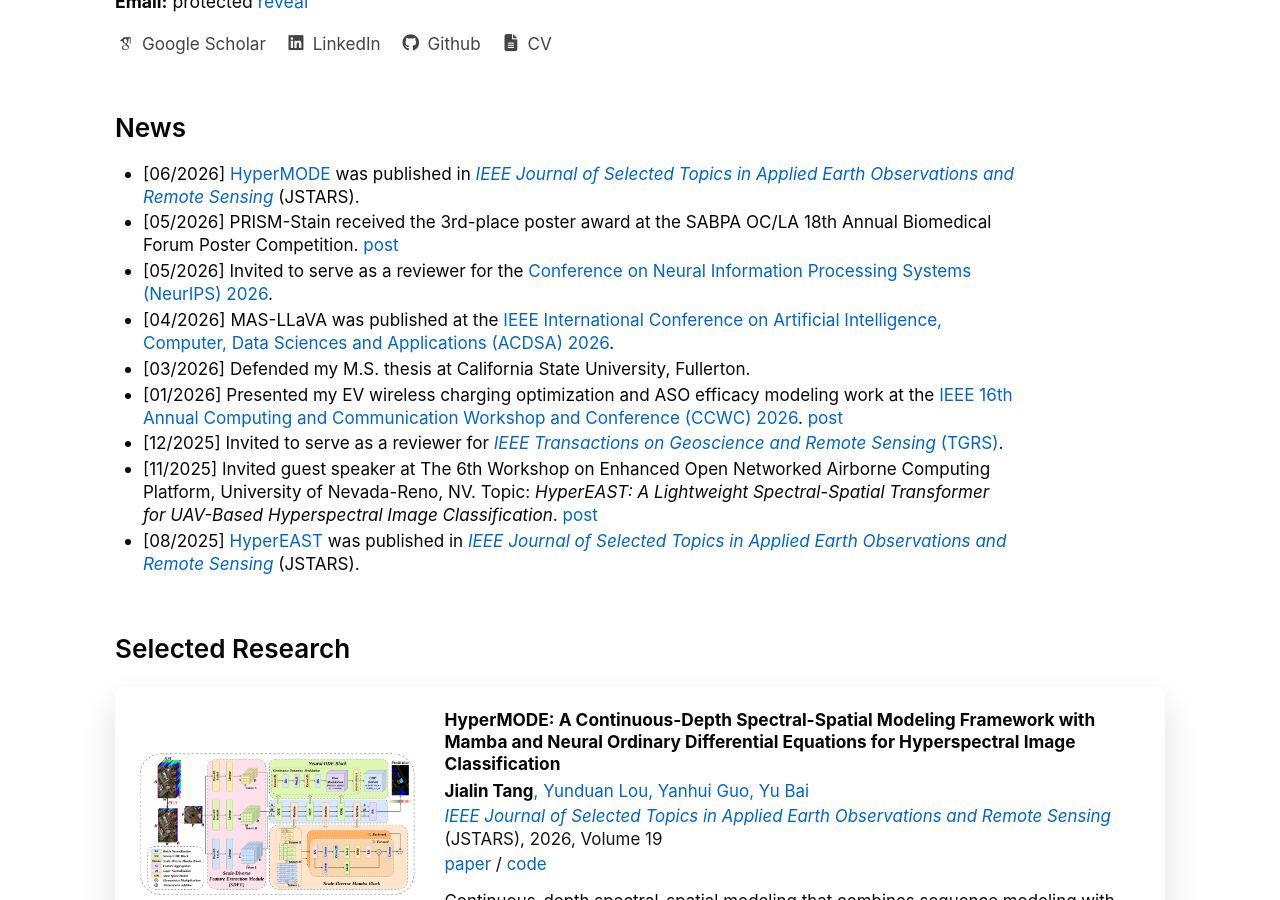
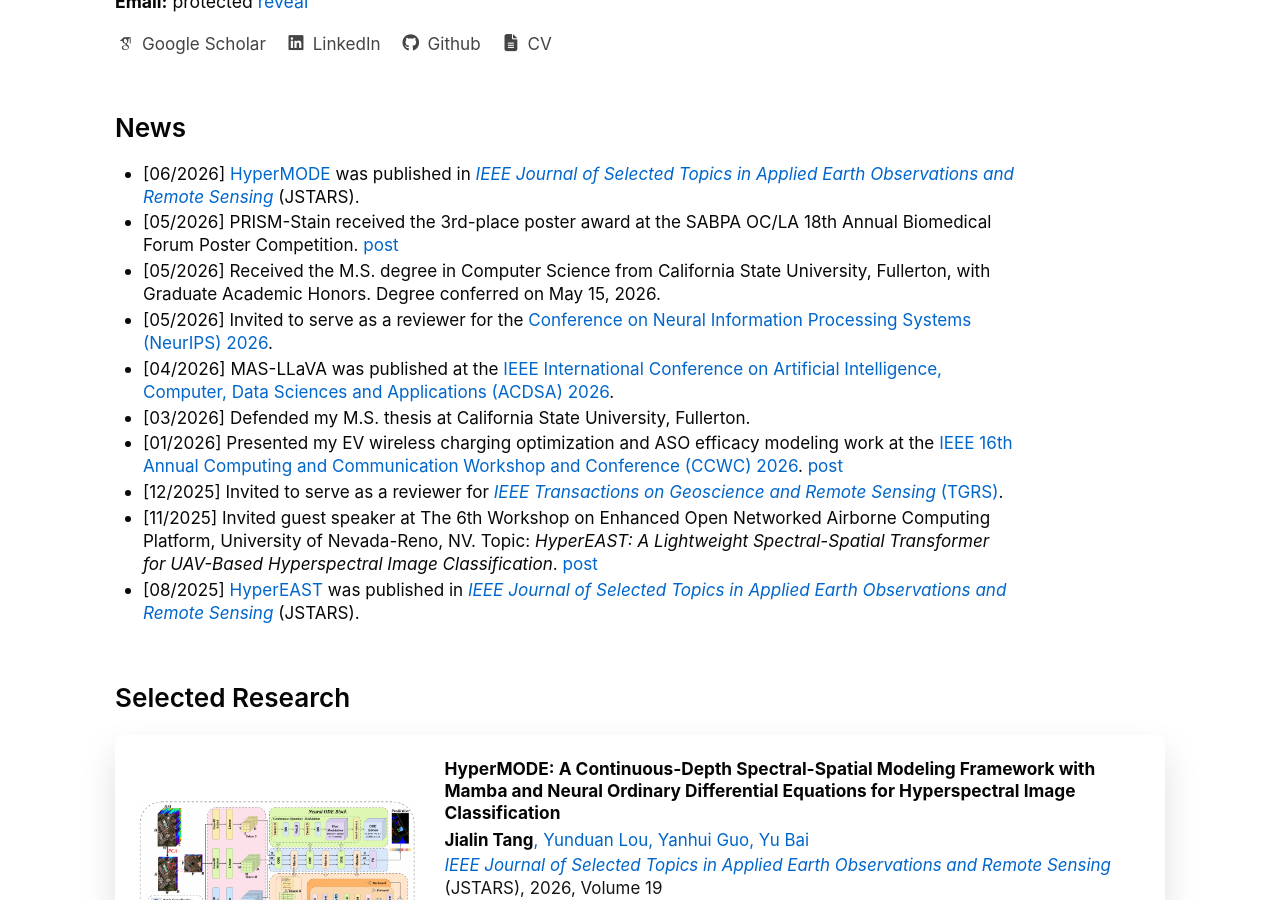
Before and after one commit to JaylenTang/jaylentang.github.io, a Jekyll site: the page built from _pages/about.md, in a window 1280 px wide and 900 px high, scrolled down 406 px. Built offline with Jekyll 4.4.1, drawn with Linux system fonts in a browser that asks for light colours; some web fonts are replaced.

Commit message:
add ms degree news

```diff
--- a/_pages/about.md
+++ b/_pages/about.md
@@ -50,6 +50,7 @@ redirect_from:
     <ul class="roger-news">
       <li>[06/2026] <a href="https://doi.org/10.1109/JSTARS.2026.3705708">HyperMODE</a> was published in <a href="https://www.grss-ieee.org/publications/journal-of-selected-topics-in-applied-earth-observations-and-remote-sensing/"><em>IEEE Journal of Selected Topics in Applied Earth Observations and Remote Sensing</em></a> (JSTARS).</li>
       <li>[05/2026] PRISM-Stain received the 3rd-place poster award at the SABPA OC/LA 18th Annual Biomedical Forum Poster Competition. <a href="https://www.linkedin.com/feed/update/urn:li:activity:7463034204185083904/">post</a></li>
+      <li>[05/2026] Received the M.S. degree in Computer Science from California State University, Fullerton, with Graduate Academic Honors. Degree conferred on May 15, 2026.</li>
       <li>[05/2026] Invited to serve as a reviewer for the <a href="https://neurips.cc/">Conference on Neural Information Processing Systems (NeurIPS) 2026</a>.</li>
       <li>[04/2026] MAS-LLaVA was published at the <a href="https://acdsa.org/2026/">IEEE International Conference on Artificial Intelligence, Computer, Data Sciences and Applications (ACDSA) 2026</a>.</li>
       <li>[03/2026] Defended my M.S. thesis at California State University, Fullerton.</li>
```
